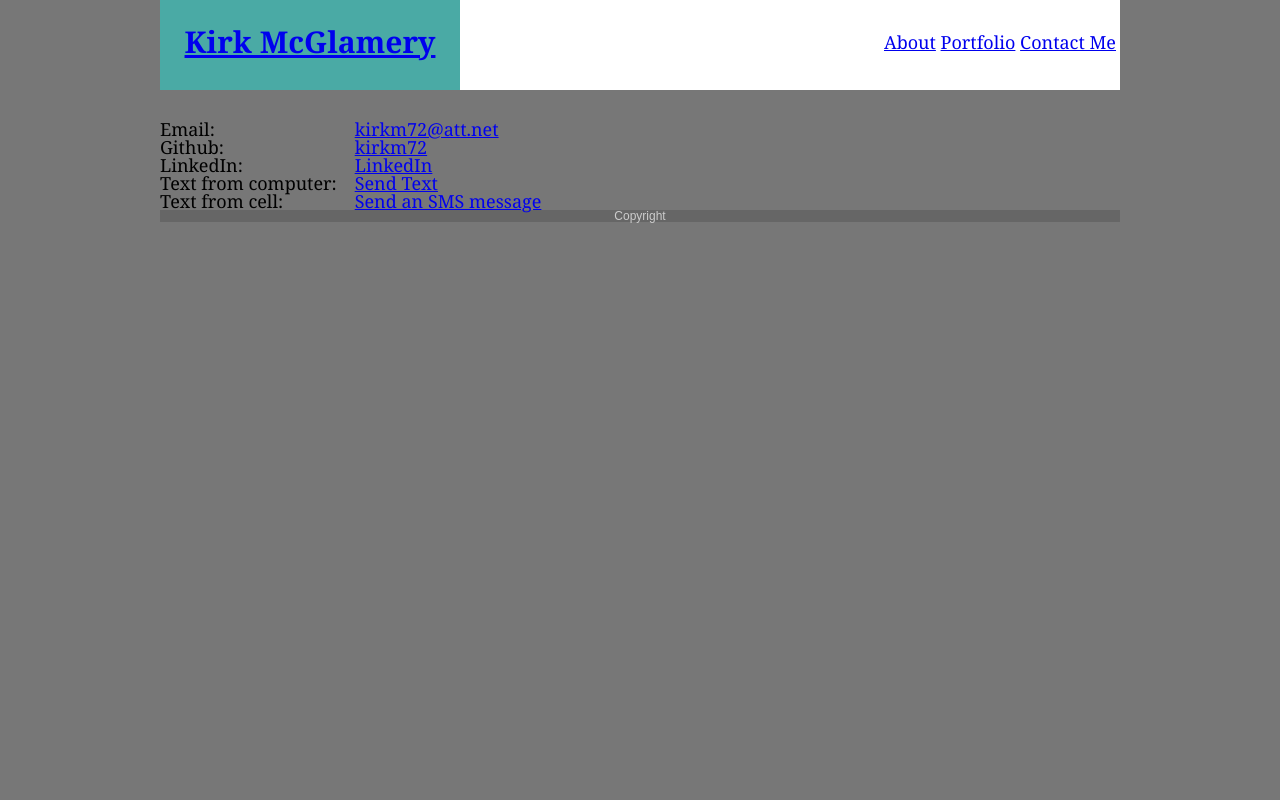
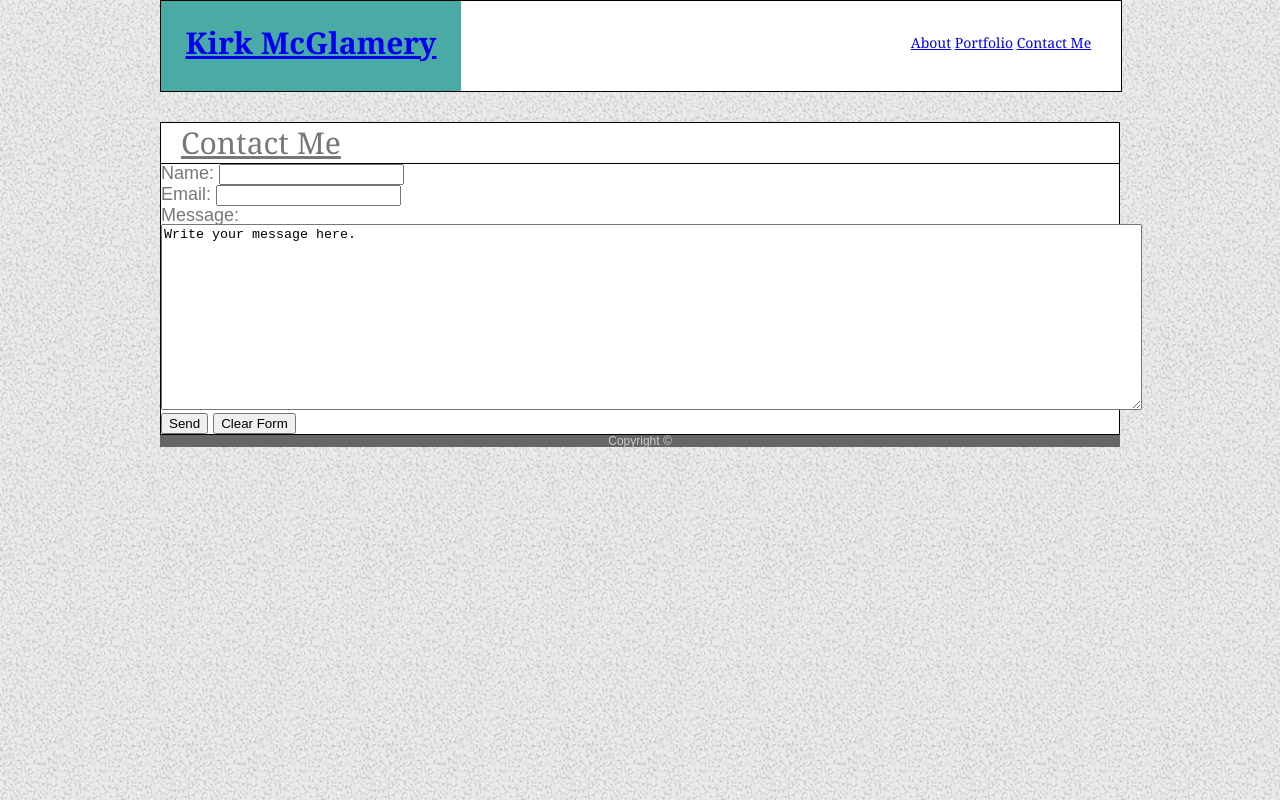
Before and after one commit to kirkm72/Basic-Portfolio, a plain HTML site: page contact.html in a window 1280 px wide. Drawn offline with Linux system fonts and the light colour scheme; files whose address does not match are found by name.

Commit message:
updated files for assignment1

```diff
--- a/assets/css/style.css
+++ b/assets/css/style.css
@@ -6,13 +6,20 @@ body{
   font-size: 18px;
   display: block;
   margin: auto;
+  background: url(/Users/kirkm/bootcamp/Basic-Portfolio/assets/images/gravel.png);
+  background-repeat: repeat;
+
 }
 
-footer{
-  font-size: 12px;
-    color: #cccccc;
-    text-align: center;
-    background: #666666;
+
+.bodyContainer{
+  font-family: 'Arial', 'Helvetica Neue', Helvetica, sans-serif;
+  width: 958px;
+  margin: 0 auto;
+  border: 1px solid black;
+  background: white;
+  color: #777777;
+
 }
 
 #pic{
@@ -20,8 +27,14 @@ footer{
   width: 200px;
   height: 200px;
 }
-#Masthead {
+
+/* #description{
+  float: right;
+} */
+
+#masthead {
     font-family: Georgia, Times, "Times New Roman", serif;
+    border: 1px solid black;
     width: 100%;
     height: 90px;
     margin: 0 0 30px;
@@ -31,14 +44,15 @@ footer{
     vertical-align: middle;
   }
 
-.MastContainer {
+#mastContainer {
     width: 100%;
     max-width: 960px;
     margin: 0 auto;
     clear: both;
 }
 
-#MainLogo{
+#mainLogo{
+    font-family: Georgia, Times, "Times New Roman", serif;
     float: left;
     width: 300px;
     height: 90px;
@@ -51,7 +65,7 @@ footer{
     line-height: 84px;
 }
 
-#Navlinks{
+#navLinks{
   width: 240px;
   float: right;
   font-family: Georgia, Times, "Times New Roman", serif;
@@ -59,9 +73,25 @@ footer{
   vertical-align: middle;
   background: #ffffff;
   color: #777777;
-  font-size: 18px;
+  font-size: 14px;
   font-weight: 300;
   line-height: 84px;
+}
+
+#bodyHeader{
+  font-family: Georgia, Times, "Times New Roman", serif;
+  float: left;
+  width: 938px;
+  border-bottom: 1px solid black;
+  text-align: left;
+  text-decoration: underline;
+  padding-left: 20px;
+  vertical-align: middle;
+  background: #ffffff;
+  color: #777777;
+  font-size: 30px;
+  font-weight: 300;
+  line-height: 40px;
 }
 
 .navlinks:hover{
@@ -74,26 +104,35 @@ span {
 }
 
 #email a:hover{
-  font-weight: bold;
+  color: red;
 }
 
 #github a:hover{
-  font-weight: bold;
+  color: red;
 }
 
 #LinkedIn a:hover{
-  font-weight: bold;
+  color: red;
 }
 
 #text1 a:hover{
-  font-weight: bold;
+  color: red;
 }
 
 #text2 a:hover{
-  font-weight: bold;
+  color: red;
 }
 
 #URLContact{
   font-family: Georgia, Times, "Times New Roman", serif;
   font-size: 18px;
 }
+
+footer{
+  font-size: 12px;
+    color: #cccccc;
+    text-align: center;
+    background: #666666;
+    /* border: 1px solid black; */
+    width: 960px;
+}
--- a/contact.html
+++ b/contact.html
@@ -3,17 +3,17 @@
         <head>
                 <meta charset="UTF-8" />
                 <title>Contact</title>
-                <!-- <link href="https://fonts.googleapis.com/css?family=Audiowide|IBM+Plex+Mono|Libre+Barcode+39&display=swap" rel="stylesheet"> -->
+
                 <link rel="stylesheet" type="text/css" href="./assets/css/reset.css">
                 <link rel="stylesheet" type="text/css" href="./assets/css/style.css">
         </head>
 
-        <header id="Masthead">
-                        <div class="MastContainer">
-                                <div id="MainLogo">
+        <header id="masthead">
+                <div id="mastContainer">
+                        <div id="mainLogo">
                                 <a href ="index.html">Kirk McGlamery</a>
                         </div>
-                        <div id="Navlinks">
+                <div id="navLinks">
                         <nav>
                                 <a class="navlinks" href="index.html">About</a>
                                 <a class="navlinks" href="portfolio.html">Portfolio</a>
@@ -21,21 +21,41 @@
                         </nav>
                 </div>
         </header>
+
         <body>
-                <div id="URLContact">
+                <div class="bodyContainer">
+                        <div id="bodyHeader">
+                                <a>Contact Me</a>
+                        </div>
+                        <div id="contactForm">
+                                <!-- <h2> Give Feedback to Our Website.</h2> -->
+                                <form action="kirkm72@att.net" method="get" enctype="text/plain">
+                                  <p>Name: <input type="text" name="name"/></p>
+                                  <p>Email: <input type="text" name="email"/></p>
+                                  <p>Message:
+                                    <br />
+                                    <textarea name="comments" rows = "12" cols = "120">Write your message here.</textarea>
+                                    <br>
+                                  <p><input type="submit" name="submit" value="Send" />
+                                    <input type="reset" name="reset" value="Clear Form" />
+                                  </p>
+                                </form>
+                        </div>
+                        <!-- <div id="URLContact">
                                 <ul>
                                         <li id="email"><span>Email:</span>	<a href="mailto:kirkm72@att.net">	kirkm72@att.net</a> </li>
                                         <li id="github"><span>Github:</span>	<a href="https://github.com/kirkm72"> kirkm72</a> </li>
                                         <li id="LinkedIn"><span>LinkedIn:</span>	<a href="https://www.linkedin.com/in/kirk-mcglamery-4899a82/"> LinkedIn</a> </li>
                                         <li id="text1"><span>Text from computer:</span>	<a href="mailto:5126733505@vtext.com">	Send Text</a> </li>
-                        <!-- Below code will only execute on a mobile device.
-                        Need to figure out how to make it appear only on mobile browsers. -->
+                                        Below code will only execute on a mobile device.
+                                        Need to figure out how to make it appear only on mobile browsers.
                                         <li id="text2"><span>Text from cell:</span> <a href="sms://+15126733505?body=I%27m%20interested%20in%20hiring%20you.">Send an SMS message</a>
                                 </ul>
+                        </div>  -->
                 </div>
         </body>
 
         <footer>
-                <a>Copyright</a>
+                <a>Copyright &copy</a>
         </footer>
 </html>
```
Also changed, not shown: index.html (+15 -7 lines), portfolio.html (+12 -6 lines), assets/images/gravel.png (added). Lines whose indentation alone changed are shown as unchanged.
